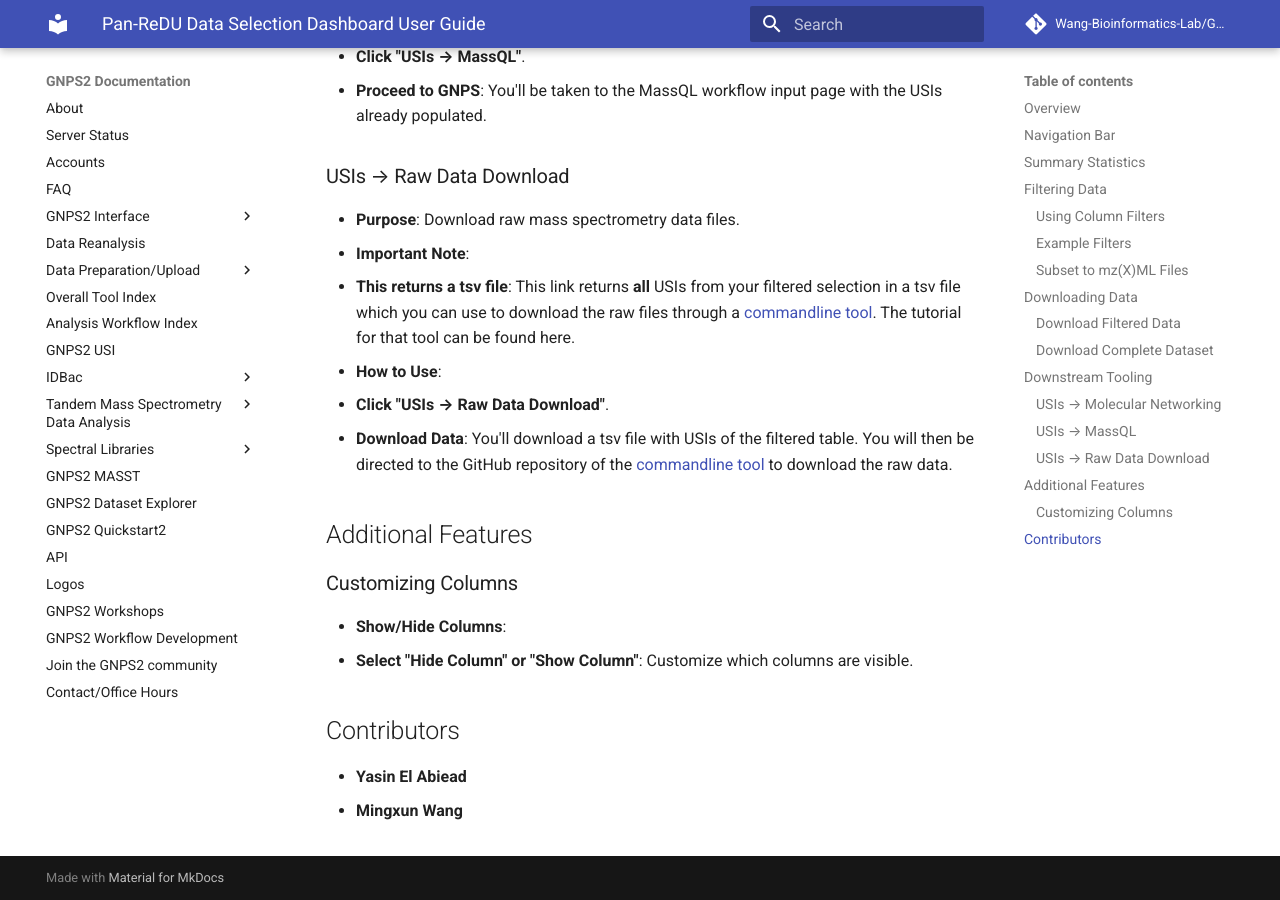
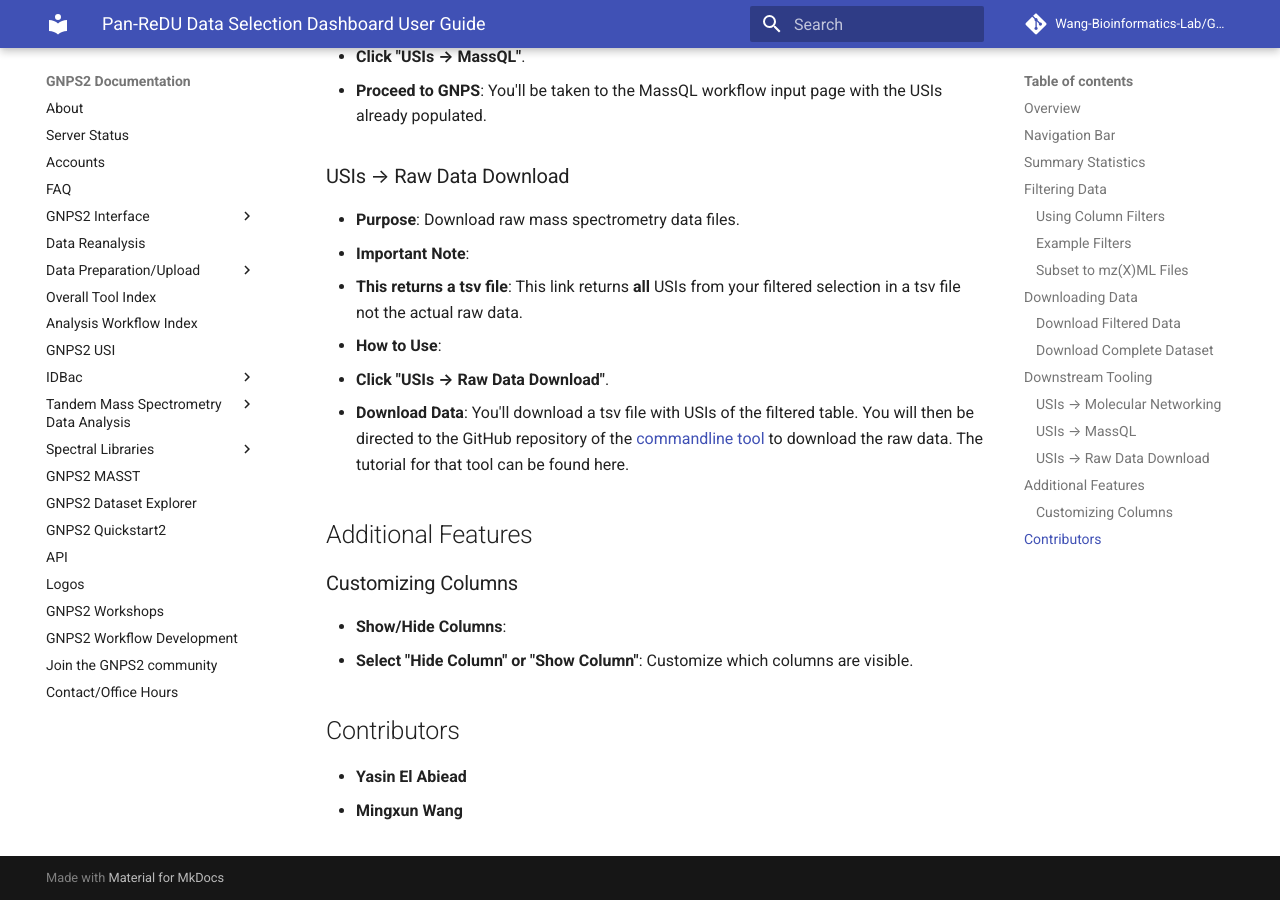
Before and after one commit to Wang-Bioinformatics-Lab/GNPS2_Documentation, an MkDocs documentation site: the page built from docs/ReDU_Dataselection_dashboard.md, in a window 1280 px wide and 900 px high, scrolled down 4155 px. Built offline with MkDocs 1.6.1 and Material for MkDocs 9.7.7, drawn with Linux system fonts in a browser that asks for light colours; comment, search, counter and statistics services are not loaded.

Commit message:
corrections

```diff
--- a/docs/ReDU_Dataselection_dashboard.md
+++ b/docs/ReDU_Dataselection_dashboard.md
@@ -140,10 +140,10 @@
 
     - **Purpose**: Download raw mass spectrometry data files.
     - **Important Note**:
-      - **This returns a tsv file**: This link returns **all** USIs from your filtered selection in a tsv file which you can use to download the raw files through a [commandline tool](https://github.com/Wang-Bioinformatics-Lab/downloadpublicdata). The tutorial for that tool can be found here.
+      - **This returns a tsv file**: This link returns **all** USIs from your filtered selection in a tsv file not the actual raw data.
     - **How to Use**:
       1. **Click "USIs → Raw Data Download"**.
-      2. **Download Data**: You'll download a tsv file with USIs of the filtered table. You will then be directed to the GitHub repository of the [commandline tool](https://github.com/Wang-Bioinformatics-Lab/downloadpublicdata) to download the raw data.
+      2. **Download Data**: You'll download a tsv file with USIs of the filtered table. You will then be directed to the GitHub repository of the [commandline tool](https://github.com/Wang-Bioinformatics-Lab/downloadpublicdata) to download the raw data. The tutorial for that tool can be found here.
 
     ## Additional Features
 
```
